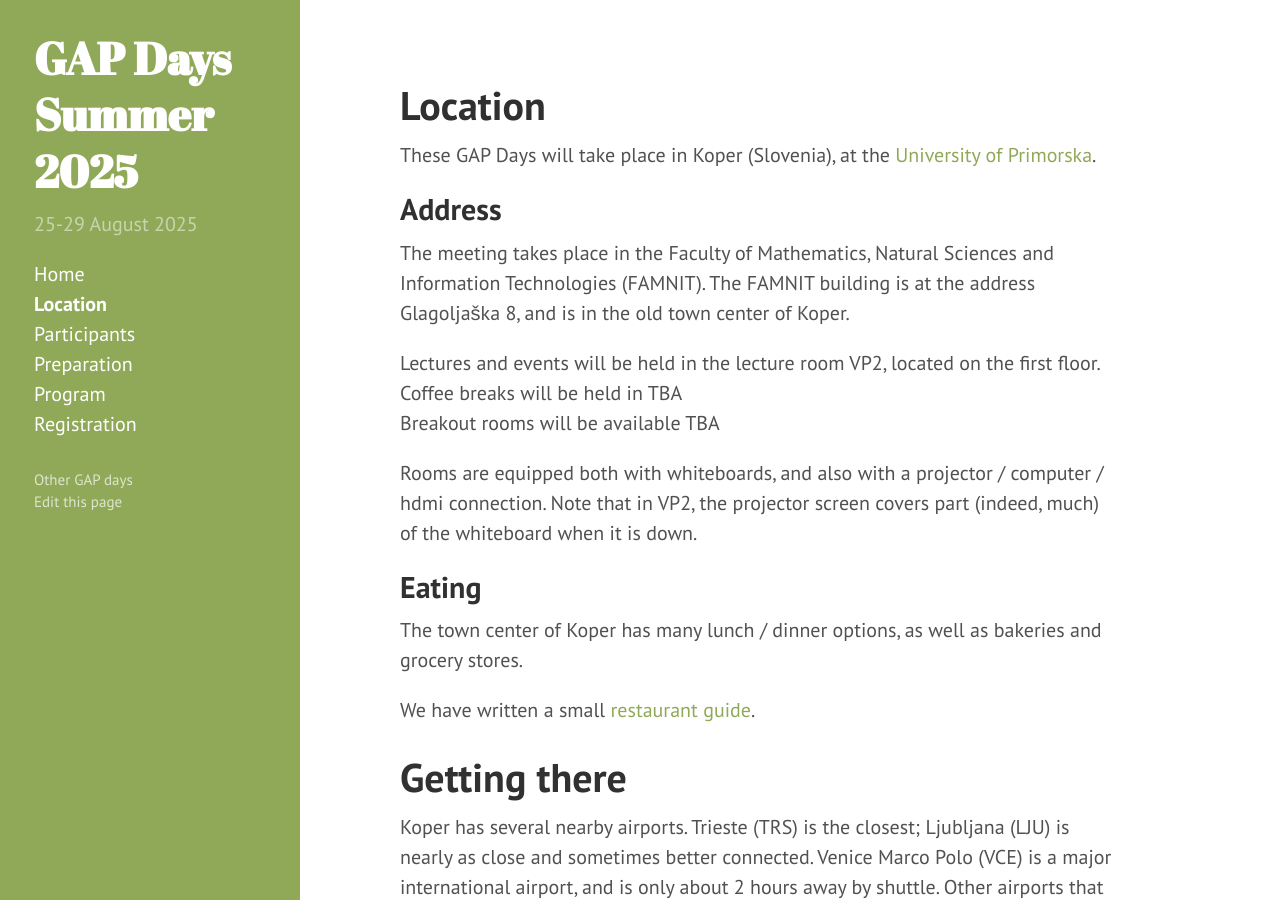
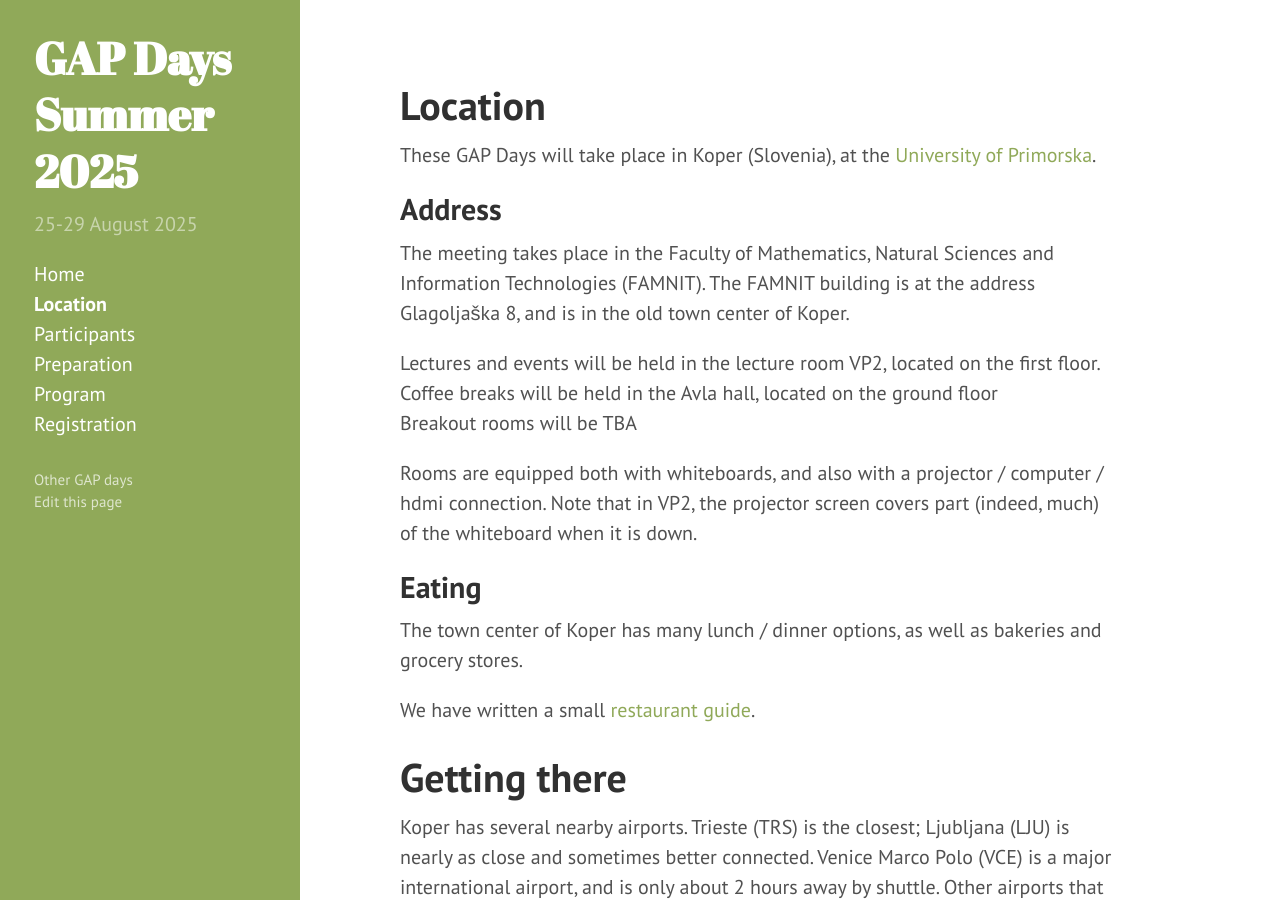
Before and after one commit to gapdays/gapdays2025-summer, a Jekyll site: the page built from location.md, in a window 1280 px wide and 900 px high. Built offline with Jekyll 4.4.1, drawn with Linux system fonts in a browser that asks for light colours.

Commit message:
Update location.md

```diff
--- a/location.md
+++ b/location.md
@@ -14,8 +14,8 @@ at the [University of Primorska](https://www.upr.si/).
 The meeting takes place in the Faculty of Mathematics, Natural Sciences and Information Technologies (FAMNIT).  The FAMNIT building is at the address Glagoljaška 8, and is in the old town center of Koper.
 
 Lectures and events will be held in the lecture room VP2, located on the first floor.<br>
-Coffee breaks will be held in TBA<br>
-Breakout rooms will be available TBA
+Coffee breaks will be held in the Avla hall, located on the ground floor<br>
+Breakout rooms will be TBA
 
 Rooms are equipped both with whiteboards, and also with a projector / computer / hdmi connection.  Note that in VP2, the projector screen covers part (indeed, much) of the whiteboard when it is down.
 
```
